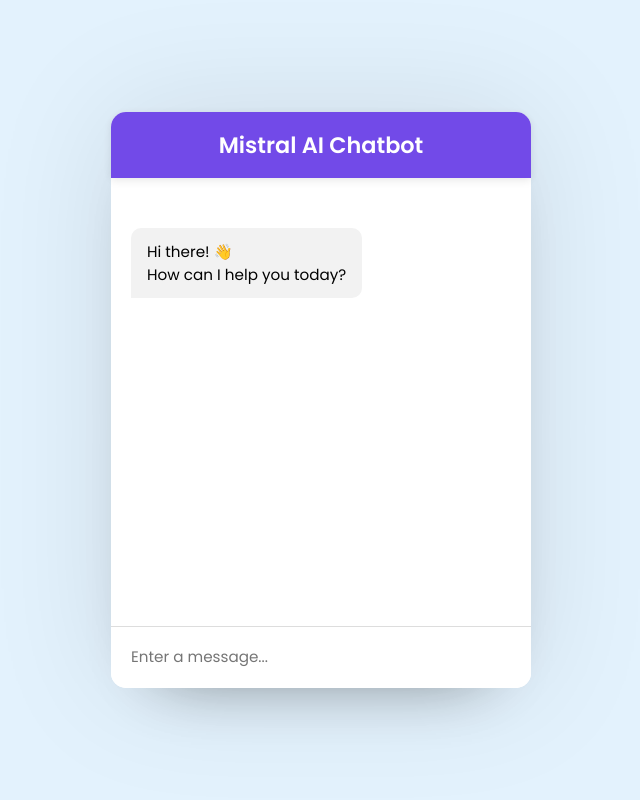
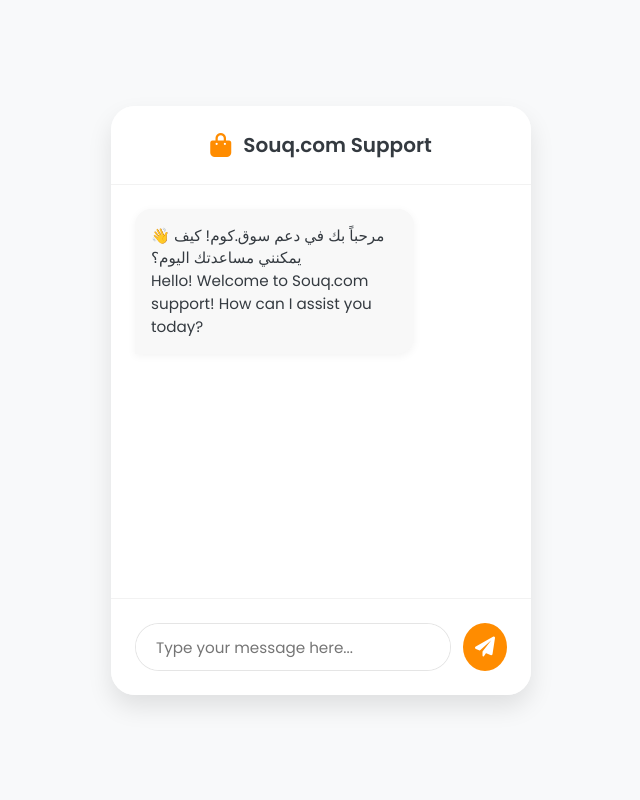
Before and after one commit to omarabdelfattah-art/souqcoom-support, a Flask app: page / in a window 1280 px wide. Shown: the whole page, without its empty margins (319-959 px from the left). Run offline with Flask 3, Linux system fonts and the light colour scheme.

Commit message:
Update chat interface with modern design and WordPress integration

```diff
--- a/static/style.css
+++ b/static/style.css
@@ -5,123 +5,176 @@
     font-family: "Poppins", sans-serif;
 }
 
+:root {
+    --primary-color: #FF8C00;
+    --secondary-color: #FFA500;
+    --background-color: #f8f9fa;
+    --chat-bg: #ffffff;
+    --outgoing-bg: #FF8C00;
+    --incoming-bg: #f8f8f8;
+    --text-light: #ffffff;
+    --text-dark: #343a40;
+    --border-radius: 24px;
+}
+
 body {
-    background: #E3F2FD;
+    background: var(--background-color);
+    min-height: 100vh;
+    display: flex;
+    align-items: center;
+    justify-content: center;
+    padding: 20px;
 }
 
 .chatbot {
-    position: fixed;
-    top: 50%;
-    left: 50%;
-    transform: translate(-50%, -50%);
-    width: 420px;
-    background: #fff;
-    border-radius: 15px;
-    box-shadow: 0 0 128px 0 rgba(0,0,0,0.1),
-                0 32px 64px -48px rgba(0,0,0,0.5);
+    position: relative;
+    width: 100%;
+    max-width: 420px;
+    background: var(--chat-bg);
+    border-radius: var(--border-radius);
+    box-shadow: 0 12px 24px rgba(0,0,0,0.1);
+    overflow: hidden;
 }
 
 .chatbot header {
-    padding: 16px 0;
+    padding: 24px;
     position: relative;
     text-align: center;
-    color: #fff;
-    background: #724ae8;
-    border-radius: 15px 15px 0 0;
-    box-shadow: 0 2px 10px rgba(0,0,0,0.1);
+    background: var(--chat-bg);
+    border-bottom: 1px solid rgba(0,0,0,0.05);
 }
 
-.chatbot header h2 {
-    font-size: 1.4rem;
+.chatbot header .header-content {
+    display: flex;
+    align-items: center;
+    justify-content: center;
+    gap: 12px;
+}
+
+.chatbot header .header-content i {
+    font-size: 24px;
+    color: var(--primary-color);
+}
+
+.chatbot header .header-content h2 {
+    margin: 0;
+    color: var(--text-dark);
+    font-size: 1.25rem;
+    font-weight: 600;
 }
 
 .chatbot .chatbox {
     overflow-y: auto;
     height: 510px;
-    padding: 30px 20px 100px;
+    padding: 24px;
+    scroll-behavior: smooth;
 }
 
 .chatbot .chat {
     display: flex;
     list-style: none;
+    margin-bottom: 20px;
 }
 
 .chatbot .outgoing {
-    margin: 20px 0;
     justify-content: flex-end;
 }
 
 .chatbot .incoming {
-    margin: 20px 0;
     justify-content: flex-start;
 }
 
 .chatbot .chat p {
     white-space: pre-wrap;
-    padding: 12px 16px;
-    border-radius: 10px 10px 0 10px;
+    padding: 16px;
+    border-radius: 16px;
     max-width: 75%;
-    color: #fff;
     font-size: 0.95rem;
-    background: #724ae8;
+    line-height: 1.5;
+    position: relative;
+}
+
+.chatbot .outgoing p {
+    color: var(--text-light);
+    background: var(--outgoing-bg);
+    border-radius: 16px 16px 0 16px;
 }
 
 .chatbot .incoming p {
-    color: #000;
-    background: #f2f2f2;
-    border-radius: 10px 10px 10px 0;
+    color: var(--text-dark);
+    background: var(--incoming-bg);
+    border-radius: 16px 16px 16px 0;
+    box-shadow: 0 2px 8px rgba(0,0,0,0.05);
 }
 
 .chatbot .chat-input {
     display: flex;
-    gap: 5px;
+    gap: 12px;
     position: absolute;
     bottom: 0;
     width: 100%;
-    background: #fff;
-    padding: 3px 20px;
-    border-top: 1px solid #ddd;
-    border-radius: 0 0 15px 15px;
+    background: var(--chat-bg);
+    padding: 24px;
+    border-top: 1px solid rgba(0,0,0,0.05);
 }
 
 .chat-input textarea {
-    height: 55px;
+    height: 48px;
     width: 100%;
-    border: none;
+    border: 1px solid rgba(0,0,0,0.1);
+    border-radius: 24px;
     outline: none;
     resize: none;
-    max-height: 180px;
-    padding: 15px 15px 15px 0;
+    padding: 12px 20px;
     font-size: 0.95rem;
+    background: var(--chat-bg);
+    transition: border-color 0.3s ease;
 }
 
-.chat-input span {
-    align-self: flex-end;
-    color: #724ae8;
+.chat-input textarea:focus {
+    border-color: var(--primary-color);
+}
+
+.chat-input button {
+    background: var(--primary-color);
+    border: none;
+    padding: 12px;
+    border-radius: 50%;
+    color: var(--text-light);
     cursor: pointer;
-    height: 55px;
     display: flex;
     align-items: center;
-    visibility: hidden;
-    font-size: 1.35rem;
+    justify-content: center;
+    transition: background-color 0.3s ease;
 }
 
-.chat-input textarea:valid ~ span {
-    visibility: visible;
+.chat-input button:hover {
+    background: var(--secondary-color);
+}
+
+.chat-input button i {
+    font-size: 20px;
 }
 
 @media (max-width: 490px) {
+    body {
+        padding: 0;
+    }
+
     .chatbot {
-        right: 0;
-        bottom: 0;
-        width: 100%;
-        height: 100%;
+        height: 100vh;
         border-radius: 0;
     }
+
     .chatbot .chatbox {
-        height: 90%;
+        height: calc(100vh - 140px);
     }
+
     .chatbot header {
         border-radius: 0;
     }
+
+    .chatbot .chat-input {
+        border-radius: 0;
+    }
 }
--- a/templates/index.html
+++ b/templates/index.html
@@ -3,24 +3,29 @@
 <head>
     <meta charset="UTF-8">
     <meta name="viewport" content="width=device-width, initial-scale=1.0">
-    <title>Mistral AI Chatbot</title>
+    <title>Souq.com Support</title>
     <link rel="stylesheet" href="{{ url_for('static', filename='style.css') }}">
     <link rel="stylesheet" href="https://fonts.googleapis.com/css2?family=Poppins:wght@400;500;600&display=swap">
-    <link rel="stylesheet" href="https://fonts.googleapis.com/icon?family=Material+Icons">
+    <link rel="stylesheet" href="https://cdnjs.cloudflare.com/ajax/libs/font-awesome/6.0.0/css/all.min.css">
 </head>
 <body>
     <div class="chatbot">
         <header>
-            <h2>Mistral AI Chatbot</h2>
+            <div class="header-content">
+                <i class="fas fa-shopping-bag"></i>
+                <h2>Souq.com Support</h2>
+            </div>
         </header>
         <ul class="chatbox">
             <li class="chat incoming">
-                <p>Hi there! 👋<br>How can I help you today?</p>
+                <p>👋 مرحباً بك في دعم سوق.كوم! كيف يمكنني مساعدتك اليوم؟<br>Hello! Welcome to Souq.com support! How can I assist you today?</p>
             </li>
         </ul>
         <div class="chat-input">
-            <textarea placeholder="Enter a message..." required></textarea>
-            <span id="send-btn" class="material-icons">send</span>
+            <textarea placeholder="Type your message here..." required></textarea>
+            <button id="send-btn">
+                <i class="fas fa-paper-plane"></i>
+            </button>
         </div>
     </div>
 
@@ -34,7 +39,8 @@
         const createChatLi = (message, className) => {
             const chatLi = document.createElement("li");
             chatLi.classList.add("chat", className);
-            chatLi.innerHTML = `<p>${message}</p>`;
+            let formattedMessage = message.replace(/\n/g, '<br>');
+            chatLi.innerHTML = `<p>${formattedMessage}</p>`;
             return chatLi;
         }
 
@@ -43,7 +49,7 @@
             if(!userMessage) return;
 
             textarea.value = "";
-            textarea.style.height = "55px";
+            textarea.style.height = "48px";
 
             chatbox.appendChild(createChatLi(userMessage, "outgoing"));
             chatbox.scrollTo(0, chatbox.scrollHeight);
@@ -64,8 +70,9 @@
         }
 
         textarea.addEventListener("input", () => {
-            textarea.style.height = "55px";
-            textarea.style.height = `${textarea.scrollHeight}px`;
+            textarea.style.height = "48px";
+            const height = Math.min(textarea.scrollHeight, 120);
+            textarea.style.height = `${height}px`;
         });
 
         textarea.addEventListener("keydown", (e) => {
```
Also changed, not shown: wordpress/css/style.css (added, +208 -0 lines), wordpress/js/chat.js (added, +77 -0 lines), 1 other file.
